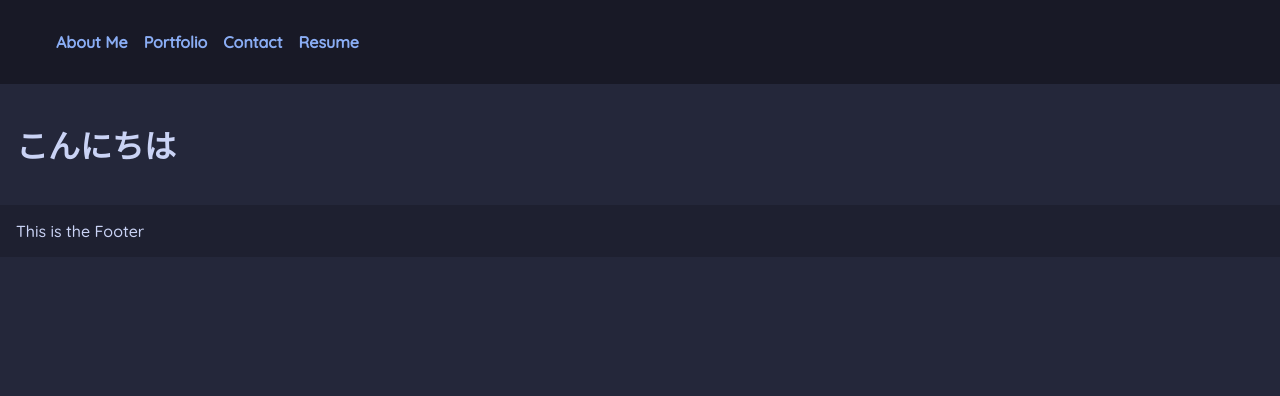
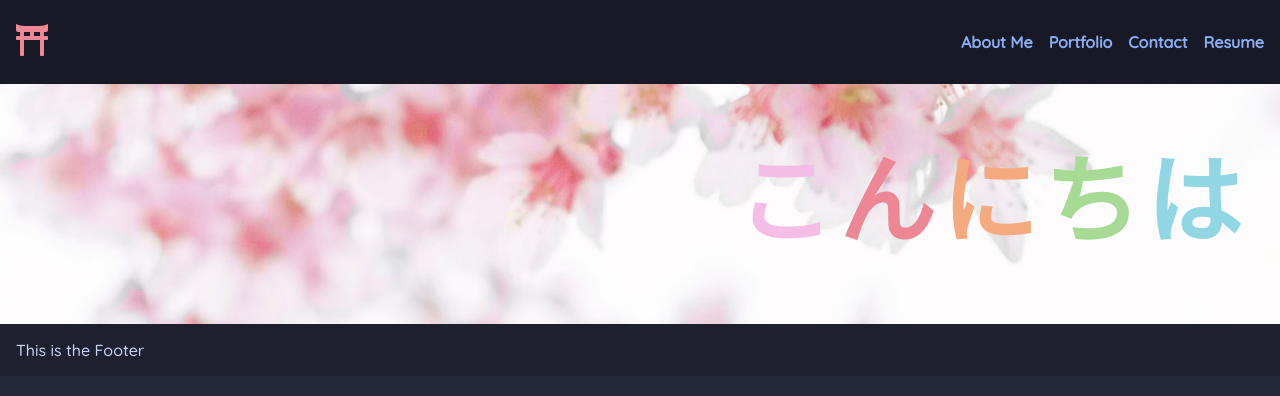
Before and after one commit to Llourn/react-portfolio, a React (Create React App) app: page / in a window 1280 px wide. Shown: the top 396 px of the page. Built offline with nearby package versions, Linux system fonts and the light colour scheme; a web font is replaced by a local one.

Commit message:
moved to a different folder structure for components

```diff
--- a/src/App.jsx
+++ b/src/App.jsx
@@ -1,12 +1,13 @@
 import Footer from "./components/Footer";
 import Header from "./components/Header";
+import About from "./components/About";
 
 function App() {
   return (
     <div className="App">
       <Header />
       <main>
-        <h1 className={"bubble-japanese"}>こんにちは</h1>
+        <About />
       </main>
       <Footer />
     </div>
--- /dev/null
+++ b/src/components/About/About.module.css
@@ -0,0 +1,35 @@
+.hero {
+  height: 15rem;
+  background-image: url("/public/cherry-blossom.jpg");
+  background-repeat: no-repeat;
+  background-size: cover;
+  background-position: center;
+  position: relative;
+}
+
+.hero h1 {
+  position: absolute;
+  right: 2rem;
+  top: 50%;
+  font-size: clamp(3rem, 10vw, 6rem);
+  letter-spacing: clamp(0rem, 10vw, 0.4rem);
+  margin: 0;
+  line-height: 0;
+  color: var(--base);
+}
+
+.hero h1 > span:nth-child(1) {
+  color: var(--pink);
+}
+.hero h1 > span:nth-child(2) {
+  color: var(--red);
+}
+.hero h1 > span:nth-child(3) {
+  color: var(--peach);
+}
+.hero h1 > span:nth-child(4) {
+  color: var(--green);
+}
+.hero h1 > span:nth-child(5) {
+  color: var(--sky);
+}
--- /dev/null
+++ b/src/components/About/index.jsx
@@ -0,0 +1,20 @@
+import React from "react";
+import styles from "./About.module.css";
+
+const About = () => {
+  return (
+    <div>
+      <div className={styles.hero}>
+        <h1 className={"bubble-japanese"}>
+          <span>こ</span>
+          <span>ん</span>
+          <span>に</span>
+          <span>ち</span>
+          <span>は</span>
+        </h1>
+      </div>
+    </div>
+  );
+};
+
+export default About;
--- a/src/components/Header.module.css
+++ b/src/components/Header/Header.module.css
@@ -1,6 +1,20 @@
 .container {
   background-color: var(--crust);
   padding: 1rem;
+  display: flex;
+  justify-content: space-between;
+  align-items: center;
+}
+
+.logo {
+  color: var(--red);
+
+  height: 100%;
+}
+
+.logo > * {
+  height: 100%;
+  width: 2rem;
 }
 
 .links {
--- a/src/components/Header.jsx
+++ b/src/components/Header/index.jsx
@@ -1,10 +1,13 @@
 import React from "react";
 import styles from "./Header.module.css";
+import { FaToriiGate } from "react-icons/fa";
 
 const Header = () => {
   return (
     <div className={styles.container}>
-      <div className={styles.logo}></div>
+      <div className={styles.logo}>
+        <FaToriiGate />
+      </div>
       <nav>
         <ul className={styles.links}>
           <li>About Me</li>
--- a/src/index.css
+++ b/src/index.css
@@ -37,10 +37,6 @@ body {
   margin: 0;
 }
 
-main {
-  padding: 1rem;
-}
-
 .bubble-japanese {
   font-family: "Cherry Bomb One", cursive;
 }
```
Also changed, not shown: public/cherry-blossom.jpg (added), public/keyboard-hero.jpg (added), src/components/Footer/Footer.module.css (renamed from src/components/Footer.module.css), src/components/Footer/index.jsx (renamed from src/components/Footer.jsx).
